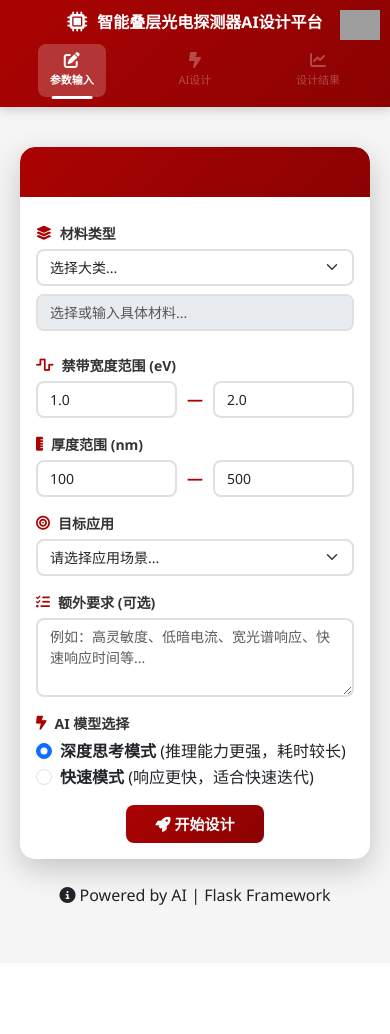
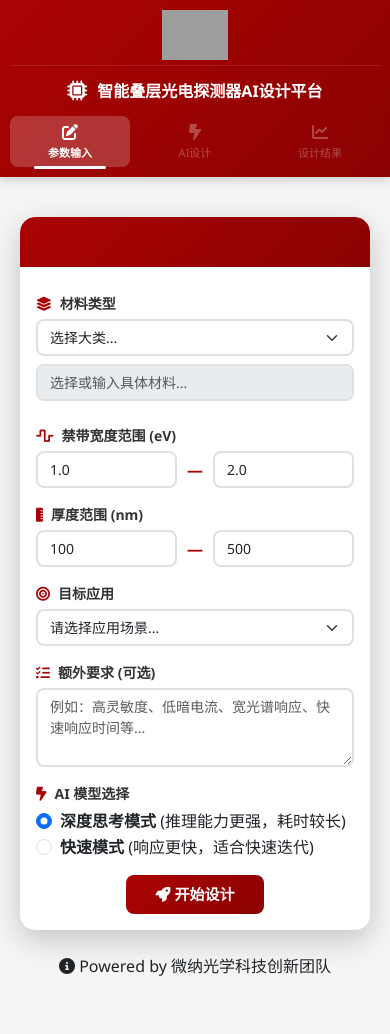
Before and after one commit to LiamWu-furture/Design_Platform, a Flask app: page / in a window 390 px wide. Before the commit the page ends 905 px from the top, so only its background shows below. Run offline with Flask 3, Linux system fonts and the light colour scheme; grey boxes are pictures that could not be loaded.

Commit message:
Deploy to GitHub: Update navbar styles and logo settings

```diff
--- a/deepseek_api.py
+++ b/deepseek_api.py
@@ -81,7 +81,7 @@ def generate_design_stream(prompt, model_type='deepseek-reasoner'):
         return
 
     # 确定模型显示名称
-    model_display = "DeepSeek R1" if model_type == 'deepseek-reasoner' else "DeepSeek V3"
+    model_display = "AI推理模型" if model_type == 'deepseek-reasoner' else "AI大模型"
 
     yield json.dumps({'step': 3, 'message': f'调用{model_display} API', 'progress': 30}) + '\n'
     time.sleep(0.3)
@@ -233,7 +233,7 @@ def call_deepseek_api_stream(user_prompt, log_callback=None):
 
                 # 每收到20个推理chunk输出一次日志
                 if reasoning_count % 20 == 0 and log_callback:
-                    log_callback(f' R1正在深度推理... (推理 {len(reasoning_content)} 字符)')
+                    log_callback(f' AI正在深度推理... (推理 {len(reasoning_content)} 字符)')
 
             # 处理最终内容
             elif chunk.choices[0].delta.content:
@@ -243,7 +243,7 @@ def call_deepseek_api_stream(user_prompt, log_callback=None):
 
                 # 每收到10个内容chunk输出一次日志
                 if content_count % 10 == 0 and log_callback:
-                    log_callback(f' R1正在生成方案... (已生成 {len(content)} 字符)')
+                    log_callback(f' AI正在生成方案... (已生成 {len(content)} 字符)')
 
         if log_callback:
             log_callback(f' 推理完成！推理过程 {len(reasoning_content)} 字符，方案 {len(content)} 字符')
--- a/templates/index.html
+++ b/templates/index.html
@@ -162,7 +162,7 @@
             <div class="text-center mt-4">
                 <p>
                     <i class="fas fa-info-circle"></i>
-                    Powered by AI | Flask Framework
+                    Powered by 微纳光学科技创新团队
                 </p>
             </div>
         </div>
--- a/templates/navbar.html
+++ b/templates/navbar.html
@@ -73,7 +73,7 @@
     }
 
     .navbar-logo img {
-        height: 40px;
+        height: 55px; /* 加大PC端Logo */
         width: auto;
         object-fit: contain;
     }
@@ -131,42 +131,64 @@
         .navbar-container {
             flex-direction: column;
             height: auto;
-            padding: 10px;
-            gap: 10px;
+            padding: 10px 10px;
+            gap: 8px;
+        }
+
+        .navbar-logo {
+            order: -1; /* 将Logo移动到最上方 */
+            width: 100%;
+            justify-content: center; /* Logo居中显示 */
+            padding-bottom: 5px;
+            border-bottom: 1px solid rgba(255,255,255,0.1); /* 可选：加一条分割线 */
+            margin-bottom: 5px;
+        }
+
+        .navbar-logo img {
+            height: 50px; /* 加大移动端Logo */
+            width: auto;
         }
 
         .navbar-brand {
             font-size: 16px;
+            width: 100%;
+            justify-content: center; /* 标题居中 */
+            margin-bottom: 5px;
         }
 
         .navbar-brand i {
             font-size: 20px;
         }
 
+        /* 在非常小的屏幕上精简标题文字 */
+        @media (max-width: 360px) {
+            .navbar-brand span {
+                font-size: 14px;
+            }
+        }
+
         .navbar-tabs {
             width: 100%;
-            justify-content: space-around;
-        }
-
-        .navbar-logo {
-            position: absolute;
-            top: 10px;
-            right: 10px;
-        }
-
-        .navbar-logo img {
-            height: 30px;
+            justify-content: space-between; /* 标签页均匀分布 */
         }
 
         .nav-tab {
             flex-direction: column;
             gap: 4px;
-            padding: 8px 12px;
+            padding: 8px 10px;
             font-size: 12px;
+            flex: 1; /* 平分宽度 */
+            justify-content: center;
+        }
+
+        .nav-tab i {
+            font-size: 16px;
+            margin-bottom: 2px;
         }
 
         .nav-tab span {
             font-size: 11px;
+            line-height: 1.2;
         }
     }
 </style>
```
Also changed, not shown: requirements.txt (+2 -7 lines), visualize.py (+20 -0 lines), 1 other file.
